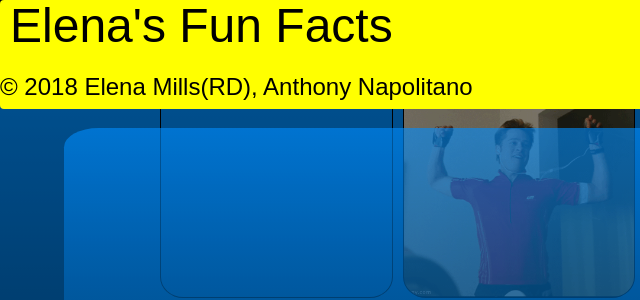
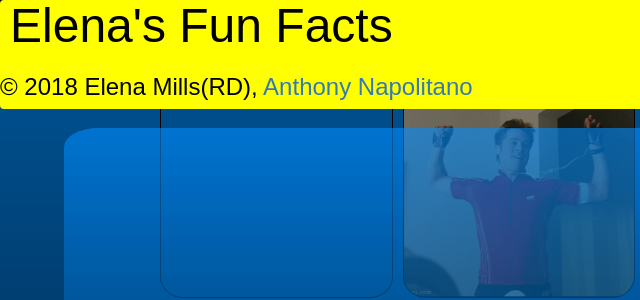
Before and after one commit to aNap73/ElenasFunFatFacts.github.io, a plain HTML site: page index.html in a window 1280 px wide. Shown: the top 300 px of the page, 0-640 px from the left. Drawn offline with nearby package versions, Linux system fonts and the light colour scheme; grey boxes are pictures that could not be loaded; a web font is replaced by a local one.

Commit message:
stragglers

```diff
--- a/index.html
+++ b/index.html
@@ -17,7 +17,7 @@
   <nav class="navbar navbar-default mynavbar">
     <!--img class="logo" src="./assets/images/TechLogo.gif"/-->
 
-      <H1 class="logo">Elena's Fun Facts<span class='cpy'><br>© 2018 Elena Mills(RD), Anthony Napolitano</span></H1>
+      <H1 class="logo">Elena's Fun Facts<span class='cpy'><br>© 2018 Elena Mills(RD), <a href="https://anap73.github.io/Bootstrap-Portfolio.github.io/">Anthony Napolitano</a></span></H1>
 
       <div class="navbar-header">
 
```
